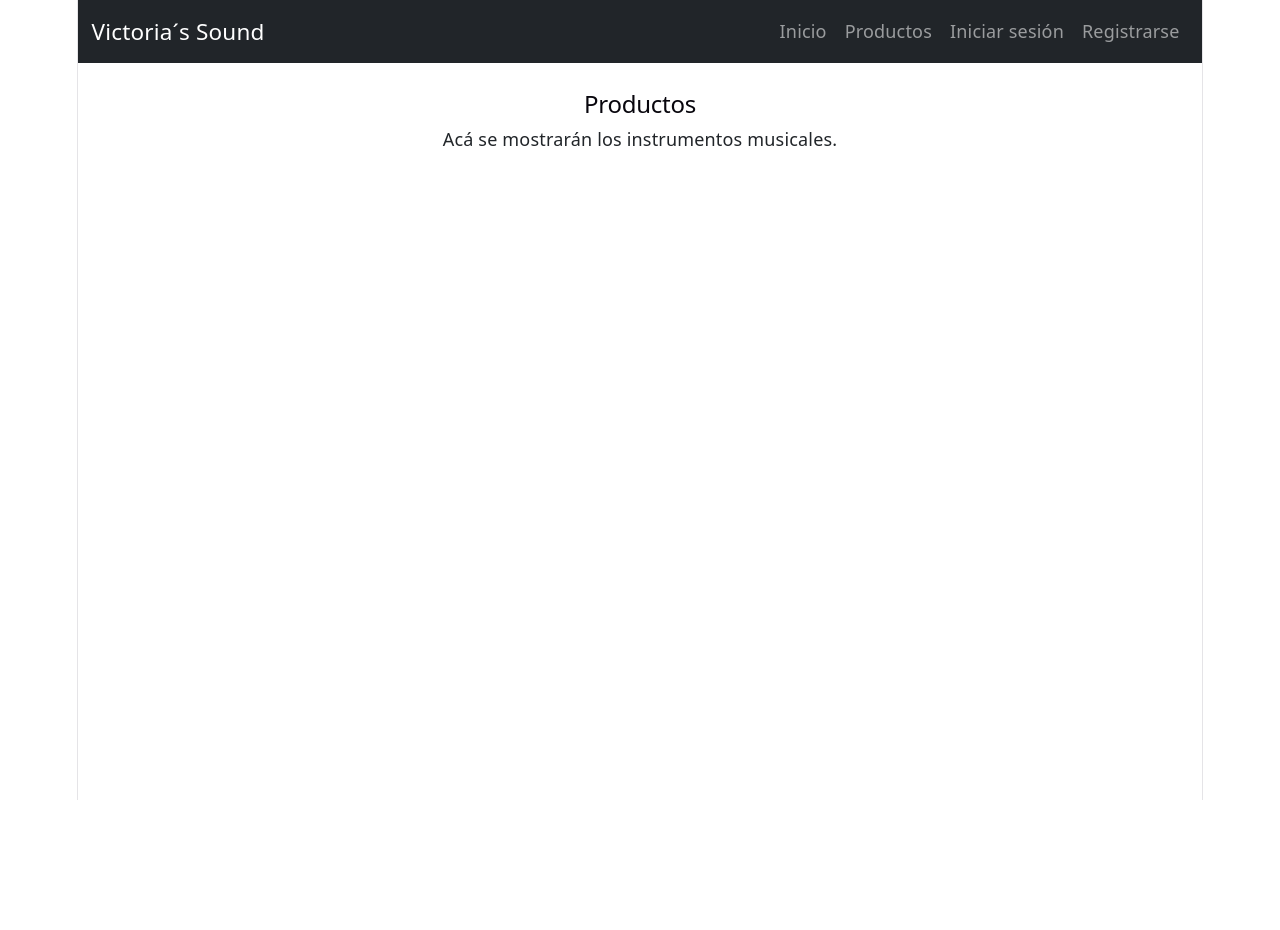
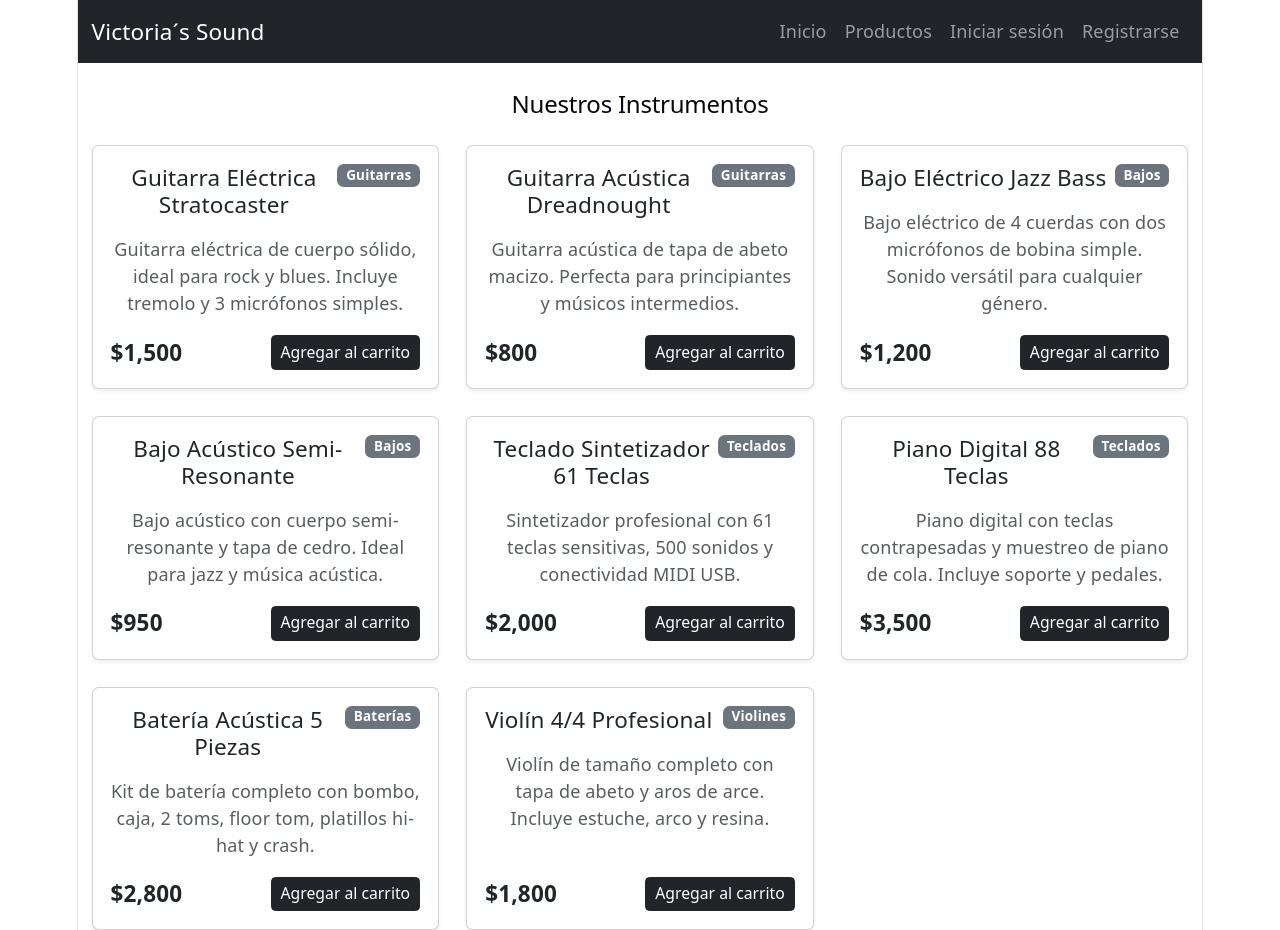
Before and after one commit to camiitomaino1/Victoria-s-sound_tpi, a React (Vite) app: page /products in a window 1280 px wide. Before the commit the page ends 800 px from the top, so only its background shows below. Built offline with nearby package versions, Linux system fonts and the light colour scheme.

Commit message:
productcard y products modificado

```diff
--- a/src/components/ProductCard.jsx
+++ b/src/components/ProductCard.jsx
@@ -0,0 +1,23 @@
+import { Card, Badge, Button } from 'react-bootstrap'
+
+const ProductCard = ({ nombre, categoria, precio, descripcion }) => {
+  return (
+    <Card className="h-100 shadow-sm">
+      <Card.Body className="d-flex flex-column">
+        <div className="d-flex justify-content-between align-items-start mb-2">
+          <Card.Title>{nombre}</Card.Title>
+          <Badge bg="secondary">{categoria}</Badge>
+        </div>
+        <Card.Text className="text-muted flex-grow-1">
+          {descripcion}
+        </Card.Text>
+        <div className="mt-3 d-flex justify-content-between align-items-center">
+          <span className="fw-bold fs-5">${precio.toLocaleString()}</span>
+          <Button variant="dark" size="sm">Agregar al carrito</Button>
+        </div>
+      </Card.Body>
+    </Card>
+  )
+}
+
+export default ProductCard
--- a/src/components/Products.jsx
+++ b/src/components/Products.jsx
@@ -1,10 +1,23 @@
-import { Container } from 'react-bootstrap'
+import { Container, Row, Col } from 'react-bootstrap'
+import productsData from '../data/productsData'
+import ProductCard from './ProductCard'
 
 const Products = () => {
   return (
     <Container className="mt-4">
-      <h2>Productos</h2>
-      <p>Acá se mostrarán los instrumentos musicales.</p>
+      <h2 className="mb-4">Nuestros Instrumentos</h2>
+      <Row xs={1} sm={2} lg={3} className="g-4">
+        {productsData.map((producto) => (
+          <Col key={producto.id}>
+            <ProductCard
+              nombre={producto.nombre}
+              categoria={producto.categoria}
+              precio={producto.precio}
+              descripcion={producto.descripcion}
+            />
+          </Col>
+        ))}
+      </Row>
     </Container>
   )
 }
```
